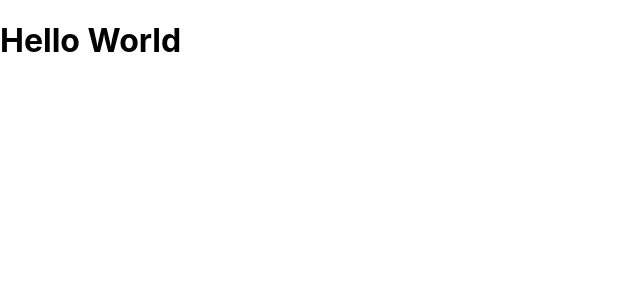
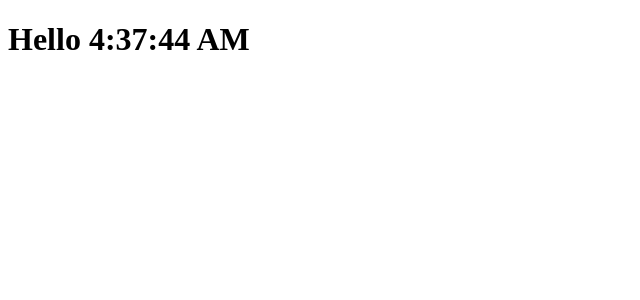
Before and after one commit to AdamBinShowkot/react-core, a React (Create React App) app: page / in a window 1280 px wide. Shown: the top 300 px of the page, without its empty margins (0-640 px from the left). Built offline with nearby package versions, Linux system fonts and the light colour scheme.

Commit message:
Test JSX

```diff
--- a/src/App.js
+++ b/src/App.js
@@ -1,8 +1,12 @@
+
+// Learn JSX & Details
+
+import Hello from "./components/Hello";
 
 function App() {
   return (
     <>
-      <h1>Hello World</h1>
+      <Hello/>
     </>
   );
 }
--- /dev/null
+++ b/src/components/Hello.js
@@ -0,0 +1,12 @@
+import React from 'react';
+
+class Hello extends React.Component{
+    render(){
+        return(
+            <>
+                <h2>Hello World</h2>
+            </>
+        )
+    }
+}
+export default Hello;
--- a/src/index.js
+++ b/src/index.js
@@ -1,17 +1,31 @@
+// import React from 'react';
+// import ReactDOM from 'react-dom/client';
+// import './index.css';
+// import App from './App';
+// import reportWebVitals from './reportWebVitals';
+
+// const root = ReactDOM.createRoot(document.getElementById('root'));
+// root.render(
+//   <React.StrictMode>
+//     <App />
+//   </React.StrictMode>
+// );
+
+// // If you want to start measuring performance in your app, pass a function
+// // to log results (for example: reportWebVitals(console.log))
+// // or send to an analytics endpoint. Learn more: https://bit.ly/CRA-vitals
+// reportWebVitals();
+
 import React from 'react';
-import ReactDOM from 'react-dom/client';
-import './index.css';
-import App from './App';
-import reportWebVitals from './reportWebVitals';
+import ReactDOM  from 'react-dom';
 
-const root = ReactDOM.createRoot(document.getElementById('root'));
-root.render(
-  <React.StrictMode>
-    <App />
-  </React.StrictMode>
-);
 
-// If you want to start measuring performance in your app, pass a function
-// to log results (for example: reportWebVitals(console.log))
-// or send to an analytics endpoint. Learn more: https://bit.ly/CRA-vitals
-reportWebVitals();
+
+setInterval(()=>{
+  const element=(
+    <h1 className='heading'>
+      <span>Hello {new Date().toLocaleTimeString()}</span>
+    </h1>
+  )
+  ReactDOM.render(element,document.getElementById('root'));
+},1000);
```
